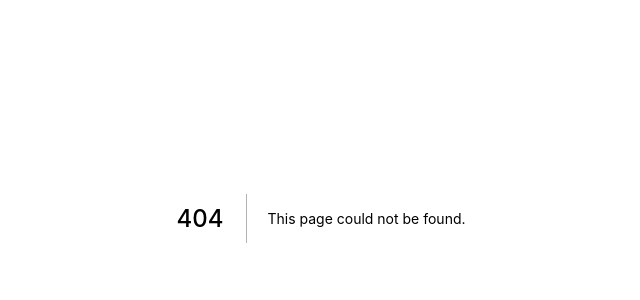
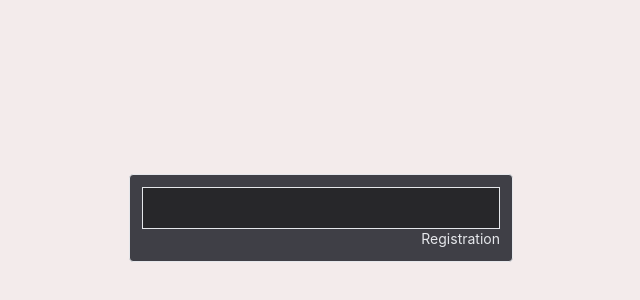
Before and after one commit to kharlaienko/todoApp, a Next.js app: page /login in a window 1280 px wide. Before the commit this address had no page. Shown: the part 182-482 px from the top of the page, without its empty margins (319-959 px from the left). Built offline with nearby package versions, Linux system fonts and the light colour scheme.

Commit message:
Create page for login/register. Create input component

```diff
--- /dev/null
+++ b/components/UI/Input/index.jsx
@@ -0,0 +1,16 @@
+import React from 'react';
+
+const Input = () => {
+   return (
+      <div>
+         <input
+            type="email"
+            name="email"
+            autoComplete="email"
+            className="w-full bg-zinc-800 border dark:border-slate-500 focus:outline dark:outline-slate-500 p-2"
+         />
+      </div>
+   );
+};
+
+export default Input;
--- /dev/null
+++ b/pages/login.tsx
@@ -0,0 +1,26 @@
+import type { NextPage } from 'next';
+import { useState } from 'react';
+import Input from '../components/UI/Input';
+
+const Login: NextPage = () => {
+   const [isLogin, setIsLogin] = useState(true);
+
+   return (
+      <div className="text-gray-200 h-screen flex flex-col justify-center items-center">
+         {isLogin ? (
+            <div className="border border-solid bg-zinc-700 p-3 rounded max-w-sm w-full">
+               <form action="#">
+                  <Input />
+               </form>
+               <button className="text-sm block ml-auto">Registration</button>
+            </div>
+         ) : (
+            <div>
+               <form action="#"></form>
+            </div>
+         )}
+      </div>
+   );
+};
+
+export default Login;
--- a/styles/globals.css
+++ b/styles/globals.css
@@ -4,6 +4,7 @@
 
 :root {
    --body-bg-based-on-theme: rgb(243, 235, 235);
+   --autofill-color: black;
 }
 
 html,
@@ -17,7 +18,8 @@ body {
 
 @media (prefers-color-scheme: dark) {
    :root {
-      --body-bg-based-on-theme: rgb(15 23 42);
+      --body-bg-based-on-theme: #262626;
+      --autofill-color: rgb(229, 231, 235);
    }
 }
 
@@ -29,3 +31,20 @@ a {
 * {
    box-sizing: border-box;
 }
+
+input:-webkit-autofill,
+input:-webkit-autofill::first-line,
+input:-webkit-autofill:hover,
+input:-webkit-autofill:focus,
+textarea:-webkit-autofill,
+textarea:-webkit-autofill:hover,
+textarea:-webkit-autofill:focus,
+select:-webkit-autofill,
+select:-webkit-autofill:hover,
+select:-webkit-autofill:focus {
+   /* Font setting from  input */
+   color: var(--autofill-color) !important;
+   -webkit-box-shadow: none;
+   transition: background-color 5000s ease-in-out 0s;
+   -webkit-text-fill-color: inherit;
+}
```
